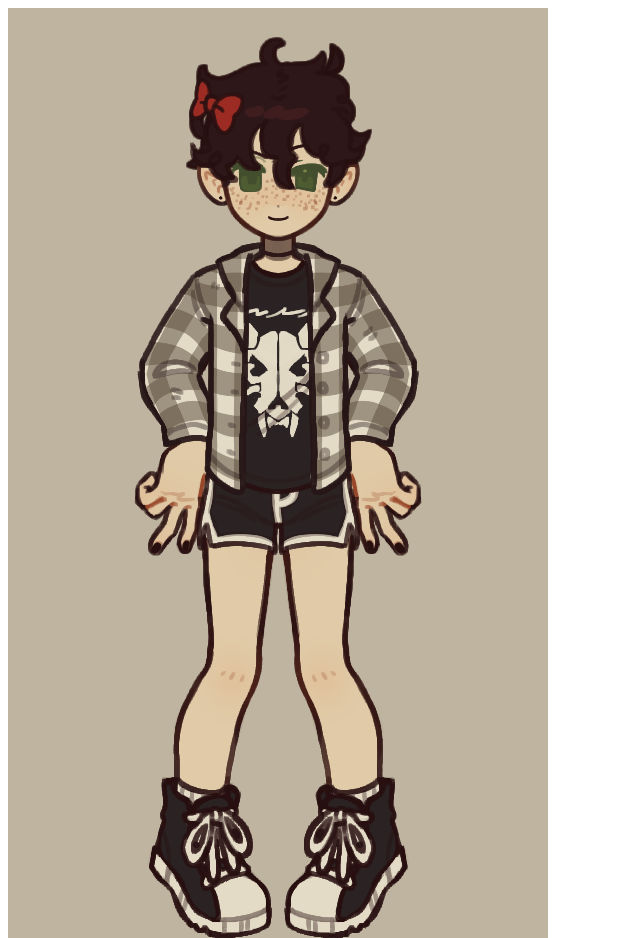
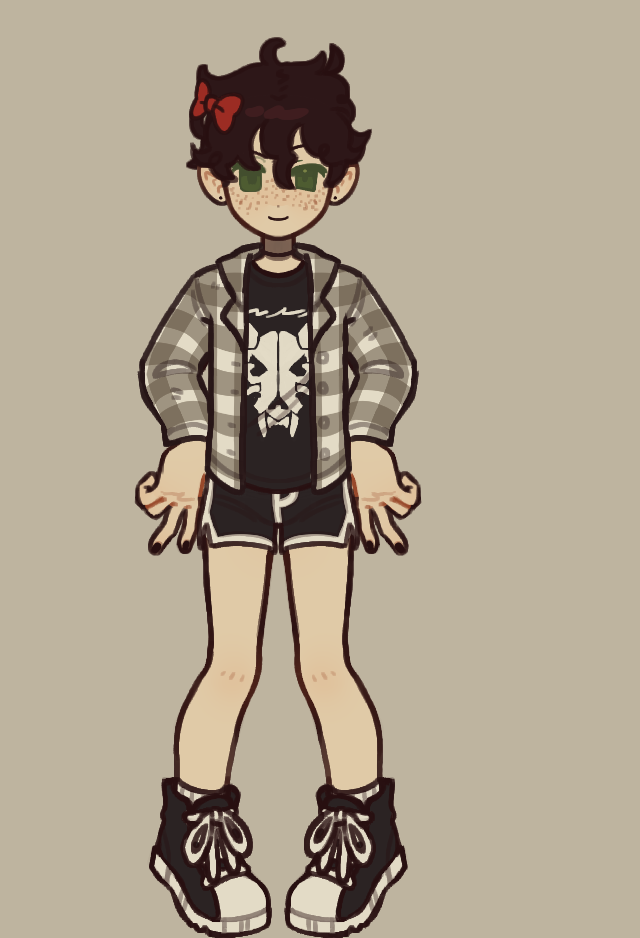
Before and after one commit to FayeTerpsichore/african.grey, a plain HTML site: page frontpage/index.html in a window 1280 px wide. Shown: the top 938 px of the page, without its empty margins (0-640 px from the left). Drawn offline with Linux system fonts and the light colour scheme.

Commit message:
Started styling frontpage

```diff
--- a/frontpage/index.html
+++ b/frontpage/index.html
@@ -2,6 +2,7 @@
 <html>
   <head>
     <title>Grey Terpsichore!</title>
+    <link rel="stylesheet" href="style.css" />
   </head>
   <body>
     <div id="avatar">
--- /dev/null
+++ b/frontpage/style.css
@@ -0,0 +1,3 @@
+body {
+  background-color: rgba(190, 180, 159, 255);
+}
```
